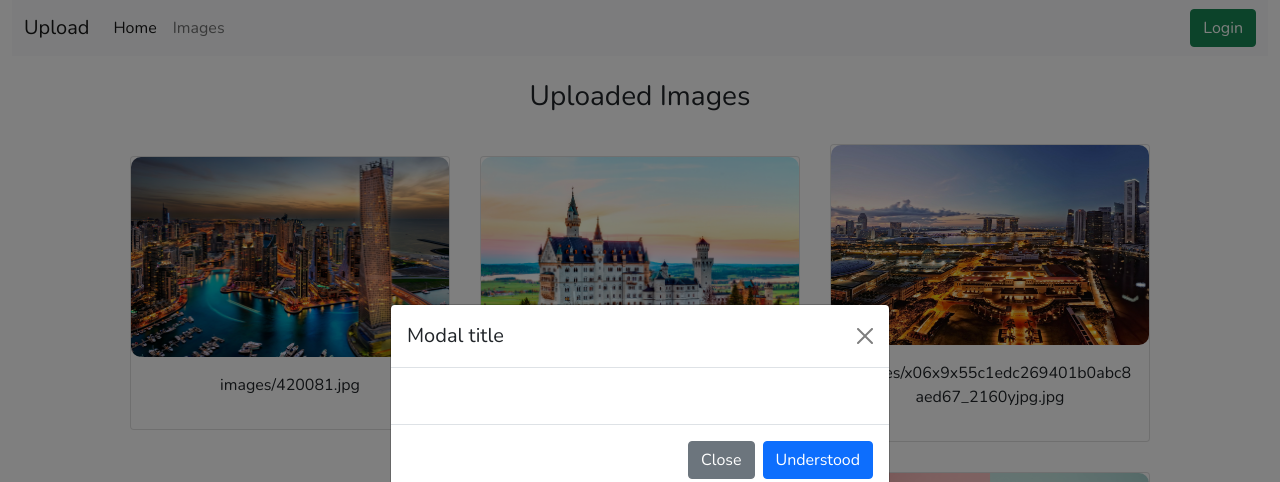
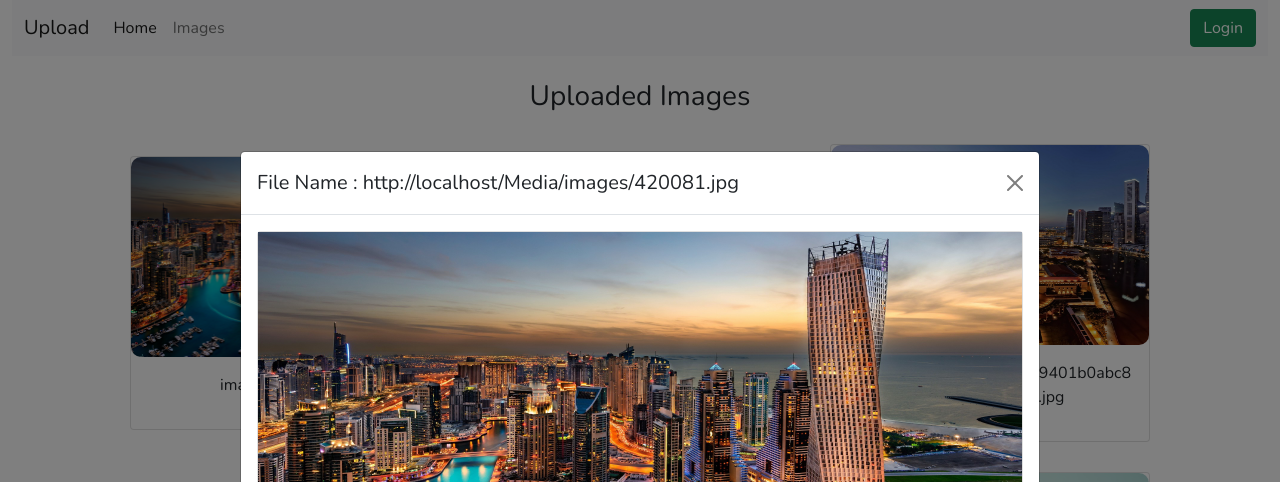
Before and after one commit to AjaiJA/image-upload-zoom, a Django app: page /total-images-view/ in a window 1280 px wide, after a click that opens the changed part. Shown: the top 482 px of the page. Run offline with Django 3.2, Linux system fonts and the light colour scheme; data comes from the database, SQL or seed files in the repository; both versions use the stored data as it was after the commit; some libraries are stand-ins or nearby versions.

Commit message:
Image Zoom Updated

```diff
--- a/connections/static/css/style.css
+++ b/connections/static/css/style.css
@@ -25,6 +25,13 @@ body{
 .image-view-zoom:hover{
     transform: scale(1.1);
 }
+.popup-click-img{
+    cursor:zoom-in;
+    transition:all 0.3s ease-in-out;
+}
+.popup-click-img:hover{
+    transform: scale(1.2);
+}
 @media (max-width: 1048px) {
   .image-list-section { grid-template-columns: repeat(2, 1fr); }
 }
--- a/connections/static/js/app.js
+++ b/connections/static/js/app.js
@@ -1,7 +1,13 @@
 let clickedPopupImg=document.querySelector('.popup-click-img')
 let totalImg=document.querySelectorAll('.image-view-zoom')
 
+for(let i=0;i<totalImg.length;i++){
+    totalImg[i].addEventListener('click',ApplyPopup)
+}
 
-// function (){
-
-// }
+function ApplyPopup(e){
+    let filePath=e.target.src
+    clickedPopupImg.src=filePath;
+    clickedPopupImg.alt=filePath
+    document.querySelector('.modal-img-path').innerHTML=filePath.replace("http://localhost:8000/Media/","");
+}
--- a/connections/templates/images_view.html
+++ b/connections/templates/images_view.html
@@ -20,18 +20,16 @@
             </div>
     {% endfor %}
     <div class="modal fade" id="staticBackdrop" data-bs-backdrop="static" data-bs-keyboard="false" tabindex="-1" aria-labelledby="staticBackdropLabel" aria-hidden="true">
-        <div class="modal-dialog modal-dialog-centered">
+        <div class="modal-dialog modal-lg modal-dialog-centered">
             <div class="modal-content">
                 <div class="modal-header">
-                    <h5 class="modal-title" id="staticBackdropLabel">Modal title</h5>
+                    <h5 class="modal-title" id="staticBackdropLabel">File Name : <span class="modal-img-path"></span></h5>
                     <button type="button" class="btn-close" data-bs-dismiss="modal" aria-label="Close"></button>
                 </div>
                 <div class="modal-body">
-                    <img src="" class="popup-click-img" />
-                </div>
-                <div class="modal-footer">
-                    <button type="button" class="btn btn-secondary" data-bs-dismiss="modal">Close</button>
-                    <button type="button" class="btn btn-primary">Understood</button>
+                    <div class="card">
+                        <img src="" class="popup-click-img" height="400" class="card-img-top"/>
+                    </div>
                 </div>
             </div>
         </div>
--- a/update_image/settings.py
+++ b/update_image/settings.py
@@ -130,7 +130,7 @@ SOCIALACCOUNT_PROVIDERS = {
     }
 }
 
-SITE_ID = 2
+SITE_ID = 3
 
 LOGIN_REDIRECT_URL = '/'
 LOGOUT_REDIRECT_URL = '/'
```
Also changed, not shown: Media/images/art-background-blue-1037992.jpg (added), db.sqlite3.
